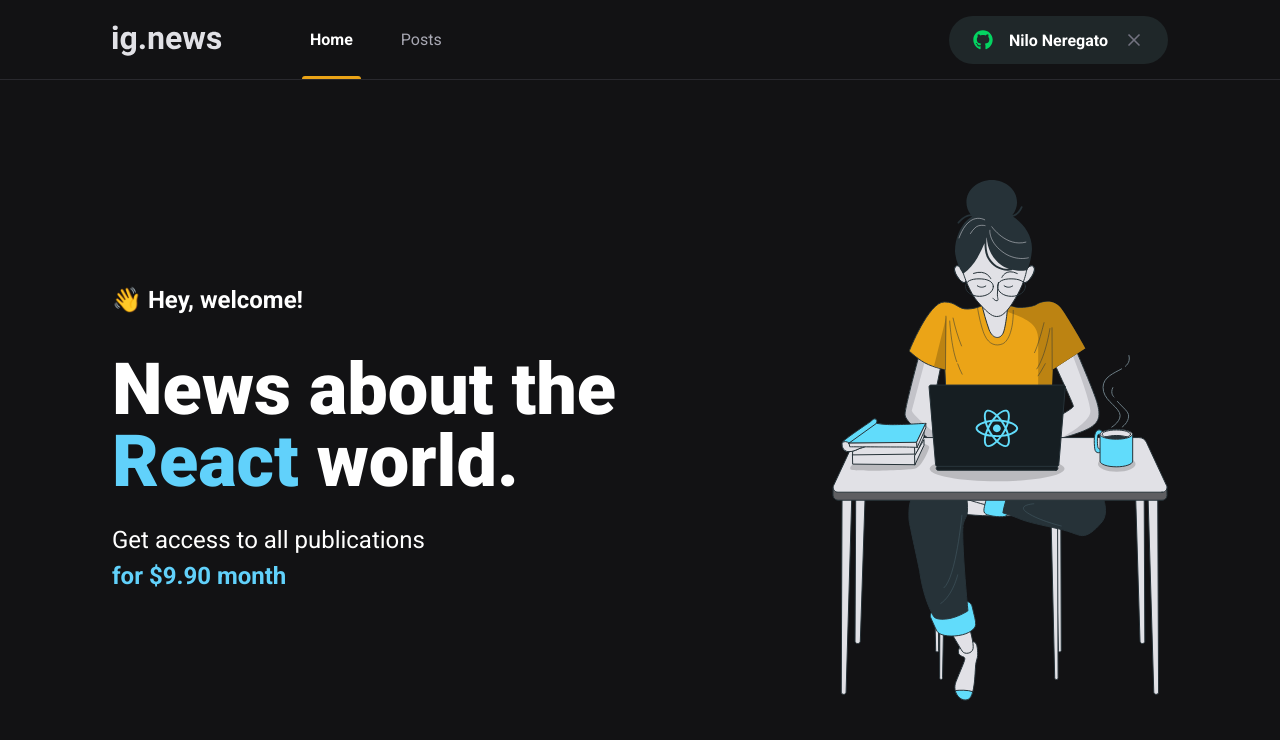
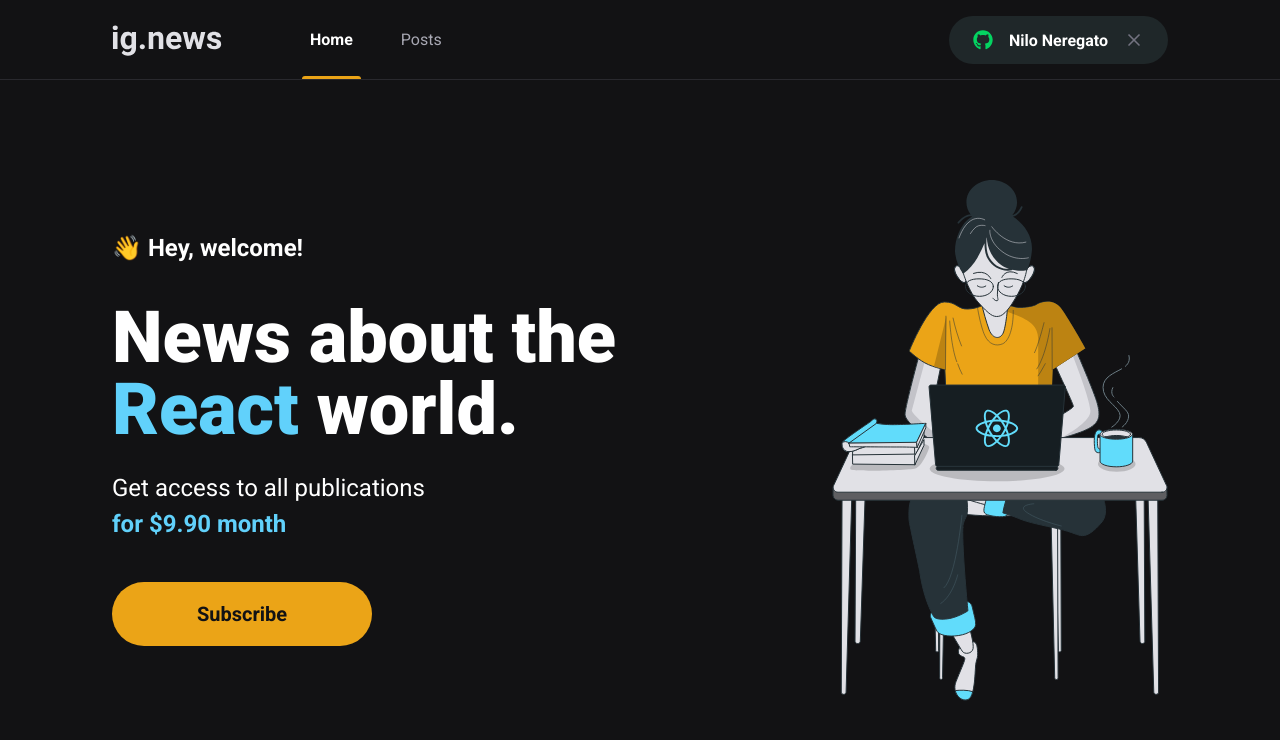
Before and after one commit to arenac/ig-news, a Next.js app: page / in a window 1280 px wide. Shown: the top 740 px of the page. Built offline with nearby package versions, Linux system fonts and the light colour scheme.

Commit message:
subscribe button

```diff
--- /dev/null
+++ b/src/components/SubscribeButton/index.tsx
@@ -0,0 +1,9 @@
+import styles from "./styles.module.scss";
+
+export function SubscribeButton() {
+  return (
+    <button type="button" className={styles.subscribeButton}>
+      Subscribe
+    </button>
+  );
+}
--- /dev/null
+++ b/src/components/SubscribeButton/styles.module.scss
@@ -0,0 +1,20 @@
+.subscribeButton {
+  height: 4rem;
+  width: 260px;
+  border: 0;
+  border-radius: 2rem;
+  background: var(--yellow-500);
+  color: var(--gray-900);
+  font-size: 1.25rem;
+  font-weight: bold;
+
+  display: flex;
+  align-items: center;
+  justify-content: center;
+
+  transition: filter 0.2s;
+
+  &:hover {
+    filter: brightness(0.8);
+  }
+}
--- a/src/pages/home.module.scss
+++ b/src/pages/home.module.scss
@@ -38,4 +38,8 @@
       font-weight: bold;
     }
   }
+
+  button {
+    margin-top: 2.5rem;
+  }
 }
--- a/src/pages/index.tsx
+++ b/src/pages/index.tsx
@@ -1,6 +1,7 @@
 import styles from "./home.module.scss";
 
 import Title from "../components/Title";
+import { SubscribeButton } from "../components/SubscribeButton";
 
 export default function Home() {
   return (
@@ -19,6 +20,8 @@
             Get access to all publications <br />
             <span>for $9.90 month</span>
           </p>
+
+          <SubscribeButton />
         </section>
 
         <img src="/images/avatar.svg" alt="Girl coding" />
```
